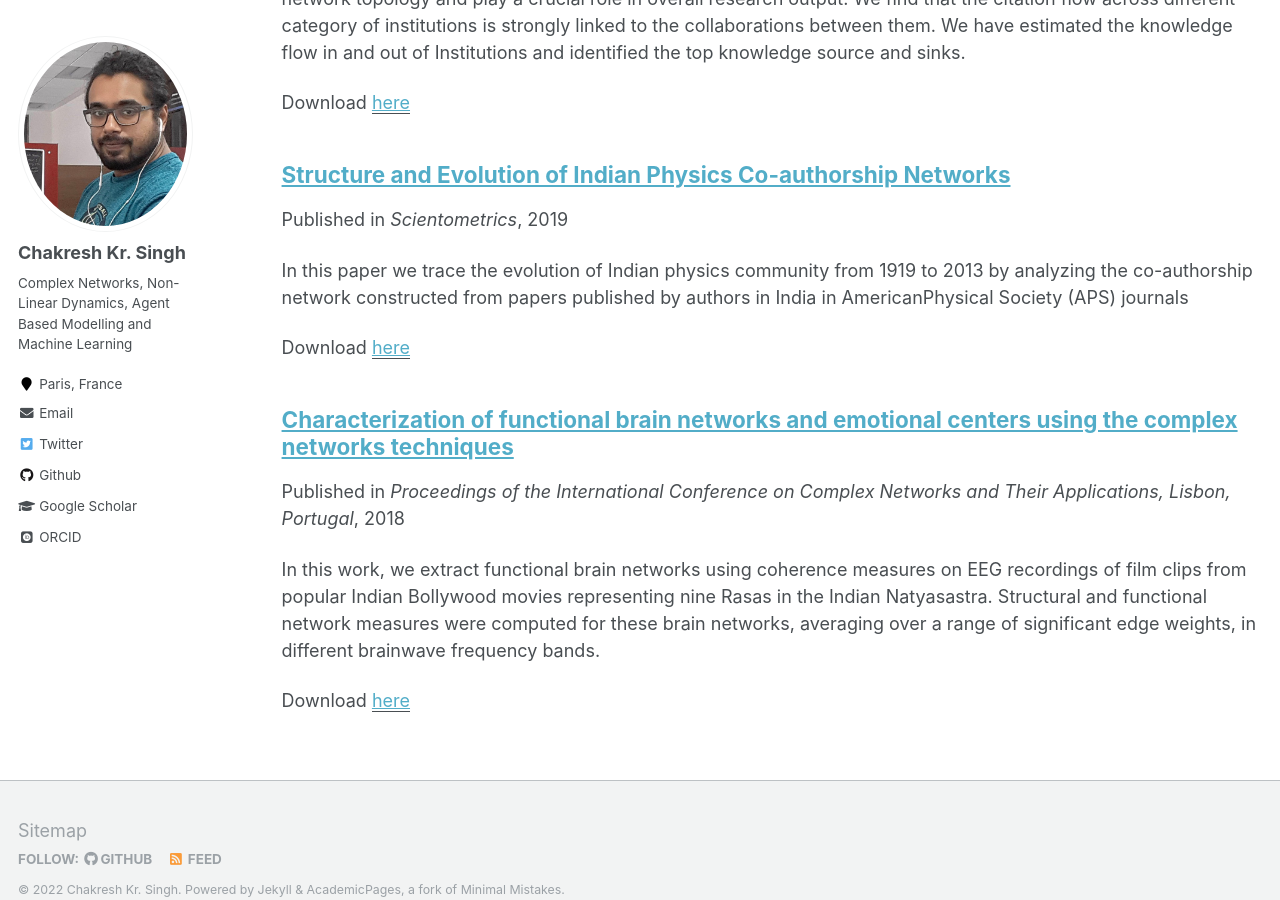
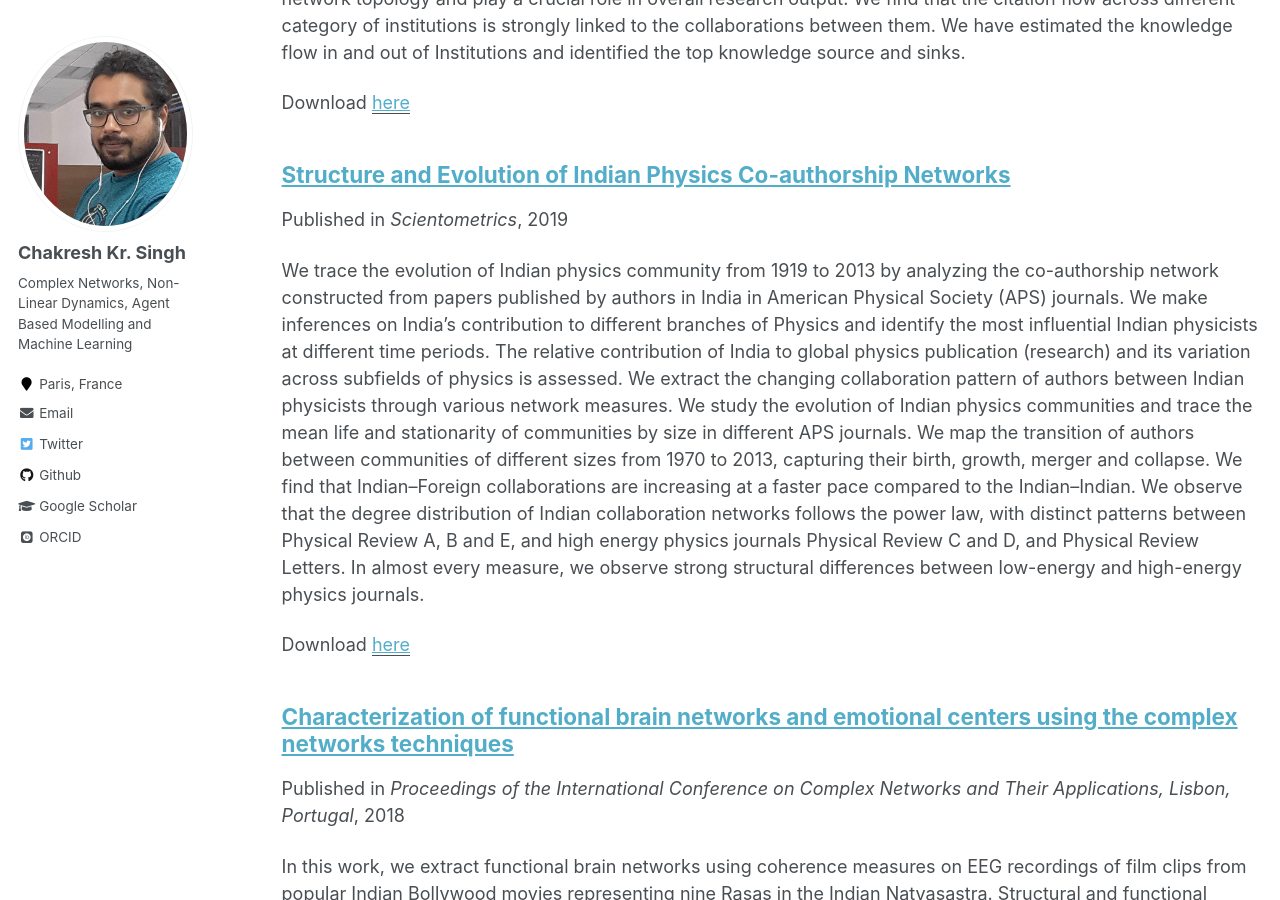
Before and after one commit to ChakreshIITGN/ChakreshIITGN.github.io, a Jekyll site: the page built from _pages/publications.md, in a window 1280 px wide and 900 px high, scrolled down 1682 px. Built offline with Jekyll 4.4.1, drawn with Linux system fonts in a browser that asks for light colours; some web fonts are replaced.

Commit message:
Update 2019-01-05-paper-1.md

```diff
--- a/_publications/2019-01-05-paper-1.md
+++ b/_publications/2019-01-05-paper-1.md
@@ -2,7 +2,7 @@
 title: "Structure and Evolution of Indian Physics Co-authorship Networks"
 collection: publications
 permalink: /publication/2019-01-05-paper-1
-excerpt: 'In this paper we trace the evolution of Indian physics community from 1919 to 2013 by analyzing the co-authorship network constructed from papers published by authors in India in AmericanPhysical Society (APS) journals '
+excerpt: 'We trace the evolution of Indian physics community from 1919 to 2013 by analyzing the co-authorship network constructed from papers published by authors in India in American Physical Society (APS) journals. We make inferences on India’s contribution to different branches of Physics and identify the most influential Indian physicists at different time periods. The relative contribution of India to global physics publication (research) and its variation across subfields of physics is assessed. We extract the changing collaboration pattern of authors between Indian physicists through various network measures. We study the evolution of Indian physics communities and trace the mean life and stationarity of communities by size in different APS journals. We map the transition of authors between communities of different sizes from 1970 to 2013, capturing their birth, growth, merger and collapse. We find that Indian–Foreign collaborations are increasing at a faster pace compared to the Indian–Indian. We observe that the degree distribution of Indian collaboration networks follows the power law, with distinct patterns between Physical Review A, B and E, and high energy physics journals Physical Review C and D, and Physical Review Letters. In almost every measure, we observe strong structural differences between low-energy and high-energy physics journals.'
 date: 2019-01-05
 venue: 'Scientometrics'
 paperurl: 'https://doi.org/10.1007/s11192-018-02999-5'
```
